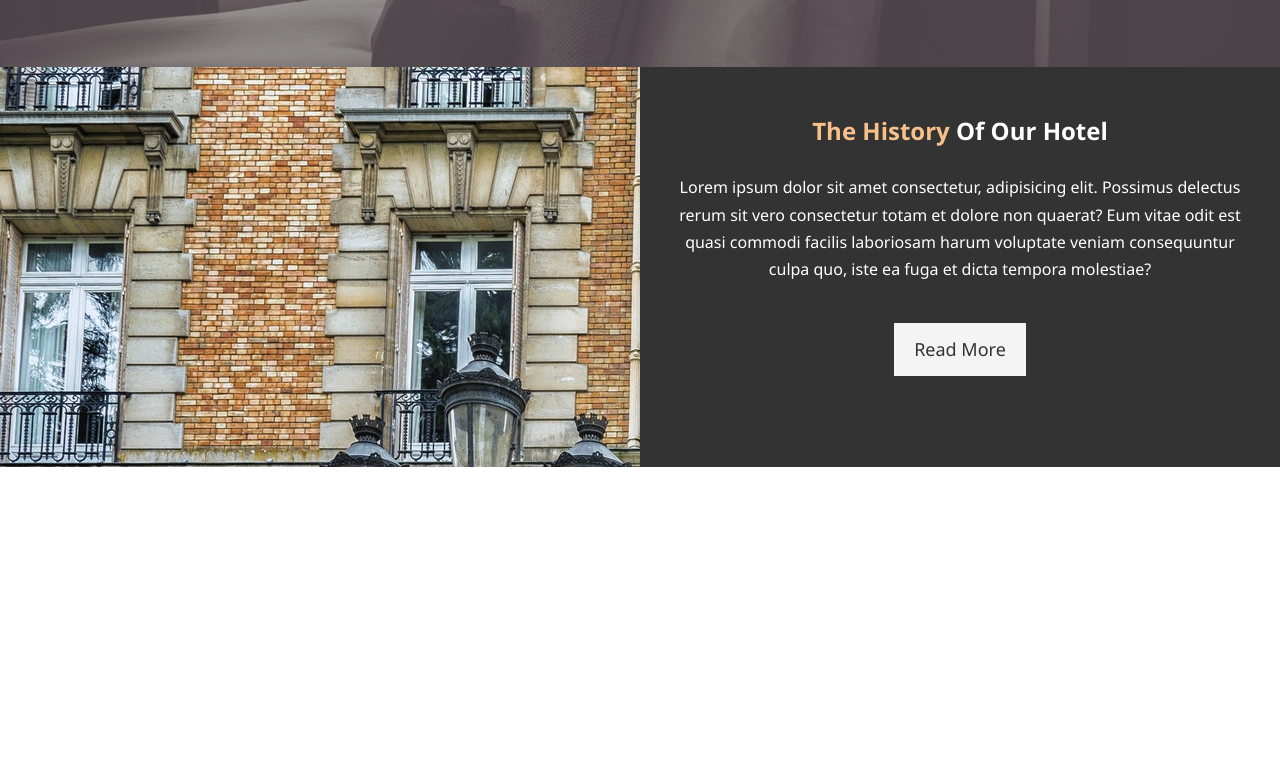
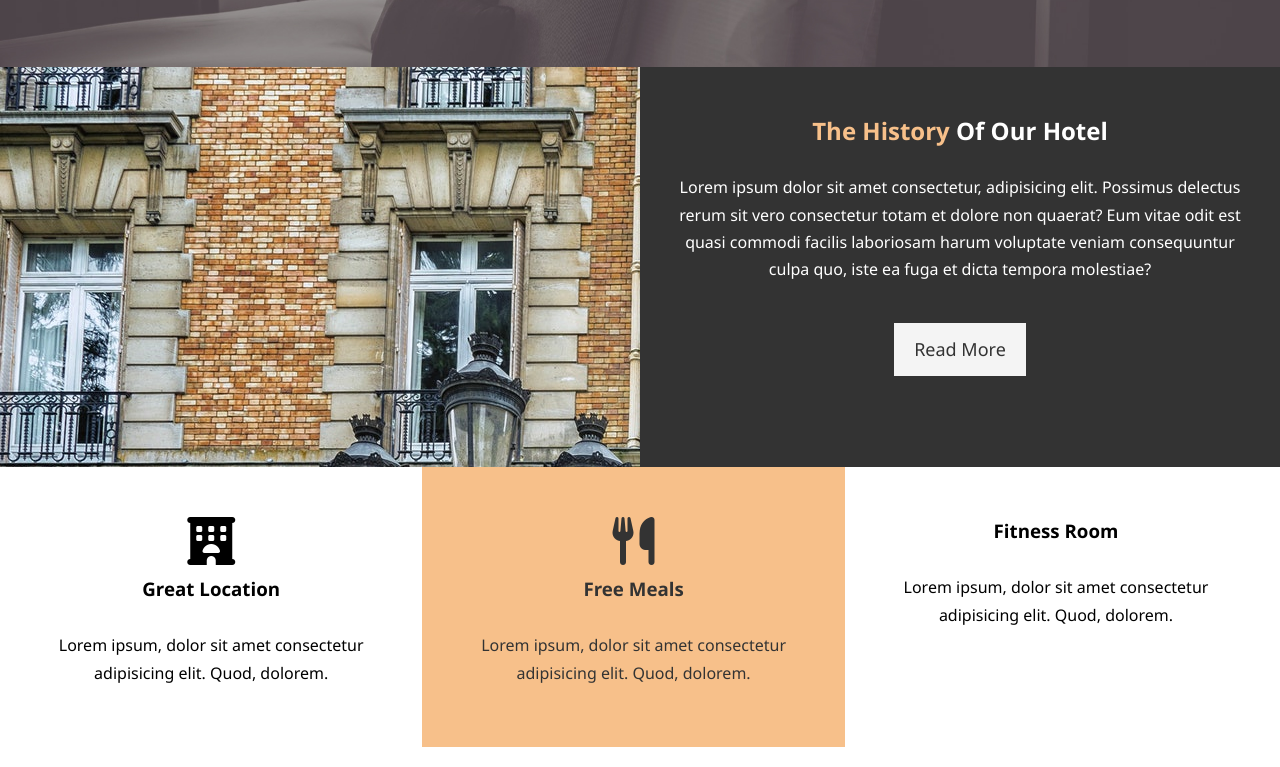
Before and after one commit to Mintar89/hotel-website, a plain HTML site: page index.html in a window 1280 px wide. Shown: the part 600-1367 px from the top of the page. Before the commit the page ends 1067 px from the top, so only its background shows below. Drawn offline with Linux system fonts and the light colour scheme.

Commit message:
Features section

```diff
--- a/css/style.css
+++ b/css/style.css
@@ -32,8 +32,8 @@ p {
 }
 
 .bg-primary {
-  background: #333;
-  color: #f7c08a;
+  background: #f7c08a;
+  color: #333;
 }
 
 .container {
@@ -134,6 +134,7 @@ p {
 #home-info {
   height: 400px;
 }
+
 #home-info .info-img {
   background: url('../img/photo-1.jpg') no-repeat;
   width: 50%;
@@ -154,3 +155,20 @@ p {
 #home-info .info-content p {
   padding-bottom: 30px;
 }
+
+/* Features */
+
+#features {
+  height: 300px;
+}
+
+.box {
+  width: 33%;
+  padding:50px;
+  text-align: center;
+  float: left;
+}
+
+.box i {
+  margin-bottom: 10px;
+}
--- a/index.html
+++ b/index.html
@@ -6,6 +6,7 @@
   <meta name="viewport" content="width= , initial-scale=1.0">
   <meta name="description" content="Welcome to the most extraordinary hotel in Boston Massachusetts">
   <meta name="keywords" content="hotel, boston hotel, new england hotel">
+  <script src="https://kit.fontawesome.com/d765d93ef2.js" crossorigin="anonymous"></script>
   <link rel="stylesheet" href="./css/style.css">
   <title>Hotel BT | Welcome</title>
 </head>
@@ -30,6 +31,7 @@
           </p>
           <a class="btn" href="about.html">About Our Hotel</a></div>
   </header>
+
   <section id="home-info" class="bg-dark">
     <div class="info-img"></div>
     <div class="info-content">
@@ -38,5 +40,23 @@
       <a href="about.html" class="btn btn-light">Read More</a>
     </div>
   </section>
+
+  <section id="features">
+    <div class="box bg-light">
+      <i class="fas fa-hotel fa-3x"></i>
+      <h3>Great Location</h3>
+      <p>Lorem ipsum, dolor sit amet consectetur adipisicing elit. Quod, dolorem.</p>
+    </div>
+    <div class="box bg-primary">
+      <i class="fas fa-utensils fa-3x"></i>
+      <h3>Free Meals</h3>
+      <p>Lorem ipsum, dolor sit amet consectetur adipisicing elit. Quod, dolorem.</p>
+    </div>
+    <div class="box bg-light>
+      <i class="fas fa-dumbbell fa-3x"></i>
+      <h3>Fitness Room</h3>
+      <p>Lorem ipsum, dolor sit amet consectetur adipisicing elit. Quod, dolorem.</p>
+    </div>
+  </section>
 </body>
 </html>
```
